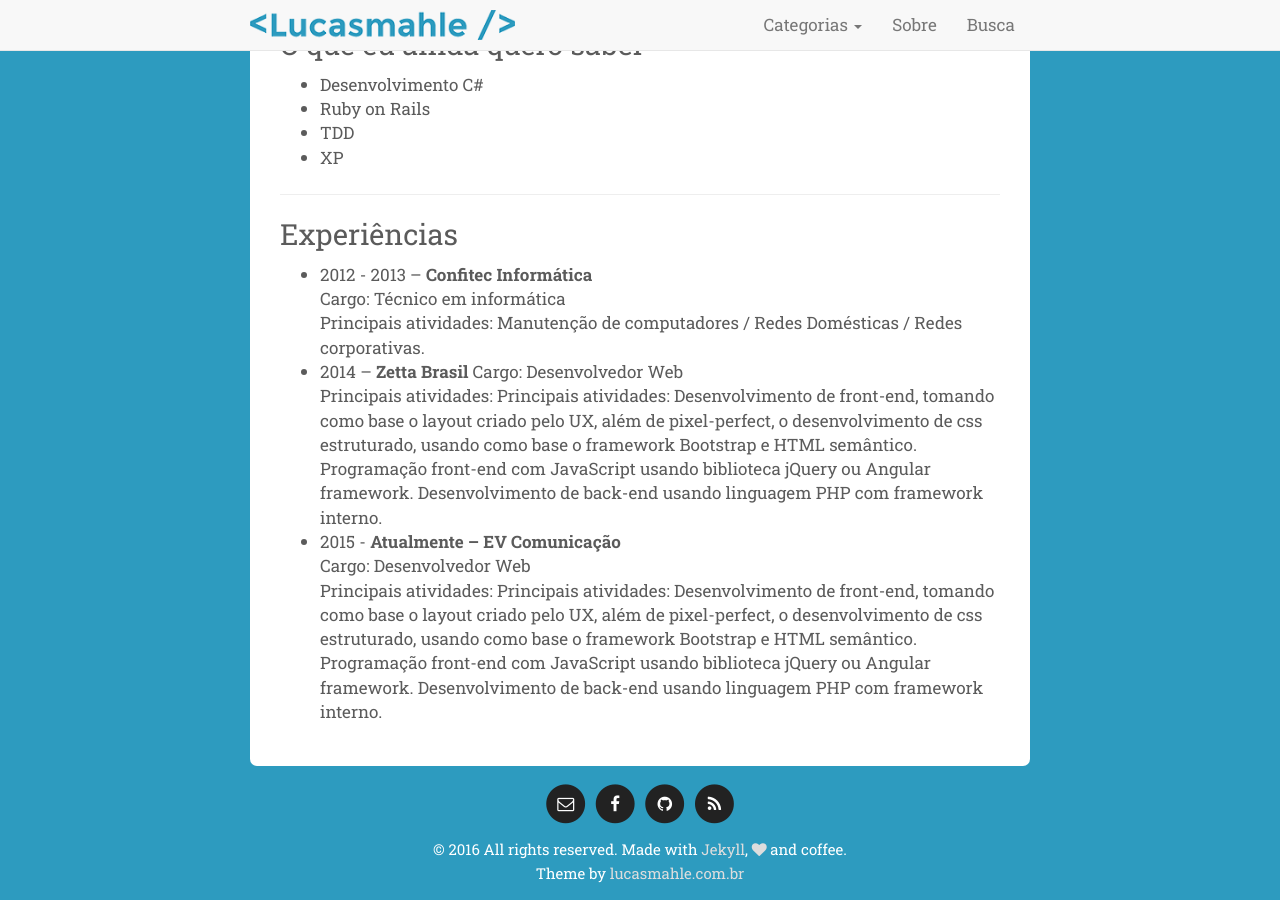
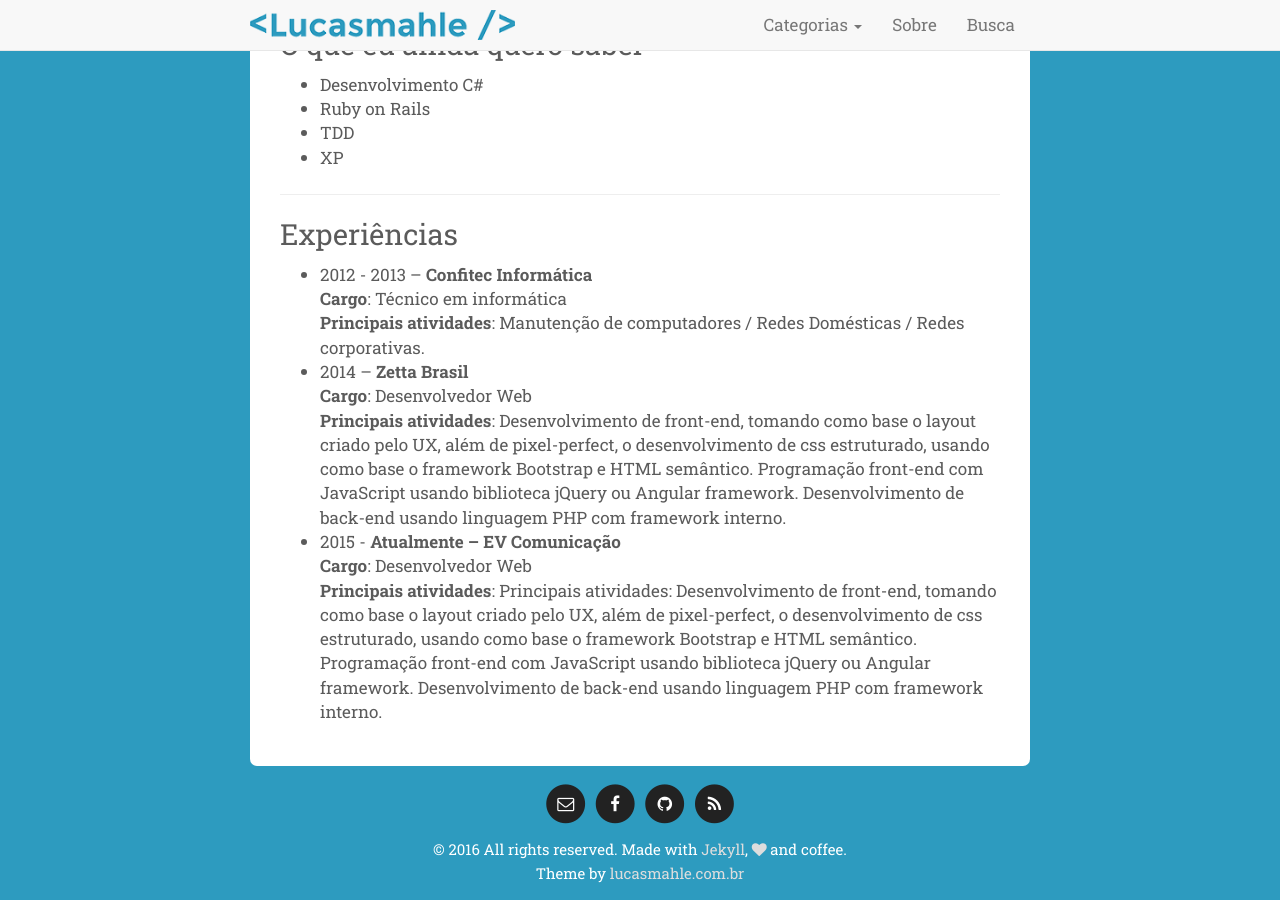
Before and after one commit to lucasmahle/lucasmahle.github.io, a Jekyll site: the page built from curriculo.md, in a window 1280 px wide and 900 px high, scrolled down 973 px. Built offline with Jekyll 4.4.1, drawn with Linux system fonts in a browser that asks for light colours; nearby versions of some CDN libraries.

Commit message:
CV Fix #2

```diff
--- a/curriculo.md
+++ b/curriculo.md
@@ -43,13 +43,13 @@ permalink: /curriculo/
 <hr>
 ### Experiências
  - 2012 - 2013 – **Confitec Informática** <br>
-Cargo: Técnico em informática <br>
-Principais atividades: Manutenção de computadores / Redes Domésticas / Redes corporativas. <br>
- - 2014 – **Zetta Brasil**
-Cargo: Desenvolvedor Web <br>
-Principais atividades: Principais atividades: Desenvolvimento de front-end, tomando como base o layout criado pelo UX, além de pixel-perfect, o desenvolvimento de css estruturado, usando como base o framework Bootstrap e HTML semântico. Programação front-end com JavaScript usando biblioteca jQuery ou Angular framework.
+**Cargo**: Técnico em informática <br>
+**Principais atividades**: Manutenção de computadores / Redes Domésticas / Redes corporativas. <br>
+ - 2014 – **Zetta Brasil** <br>
+**Cargo**: Desenvolvedor Web <br>
+**Principais atividades**: Desenvolvimento de front-end, tomando como base o layout criado pelo UX, além de pixel-perfect, o desenvolvimento de css estruturado, usando como base o framework Bootstrap e HTML semântico. Programação front-end com JavaScript usando biblioteca jQuery ou Angular framework.
 Desenvolvimento de back-end usando linguagem PHP com framework interno.<br>
  - 2015 - **Atualmente – EV Comunicação** <br>
-Cargo: Desenvolvedor Web <br>
-Principais atividades: Principais atividades: Desenvolvimento de front-end, tomando como base o layout criado pelo UX, além de pixel-perfect, o desenvolvimento de css estruturado, usando como base o framework Bootstrap e HTML semântico. Programação front-end com JavaScript usando biblioteca jQuery ou Angular framework.
+**Cargo**: Desenvolvedor Web <br>
+**Principais atividades**: Principais atividades: Desenvolvimento de front-end, tomando como base o layout criado pelo UX, além de pixel-perfect, o desenvolvimento de css estruturado, usando como base o framework Bootstrap e HTML semântico. Programação front-end com JavaScript usando biblioteca jQuery ou Angular framework.
 Desenvolvimento de back-end usando linguagem PHP com framework interno.<br>
```
